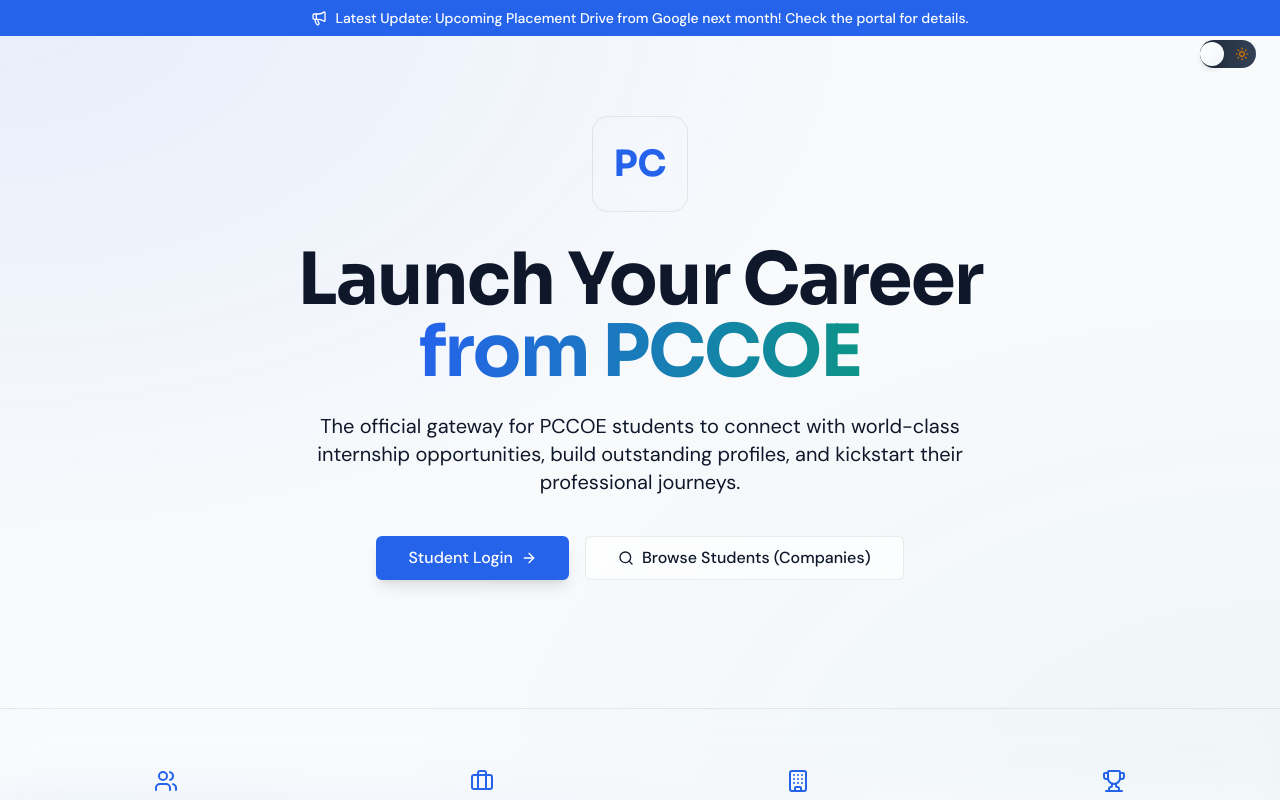
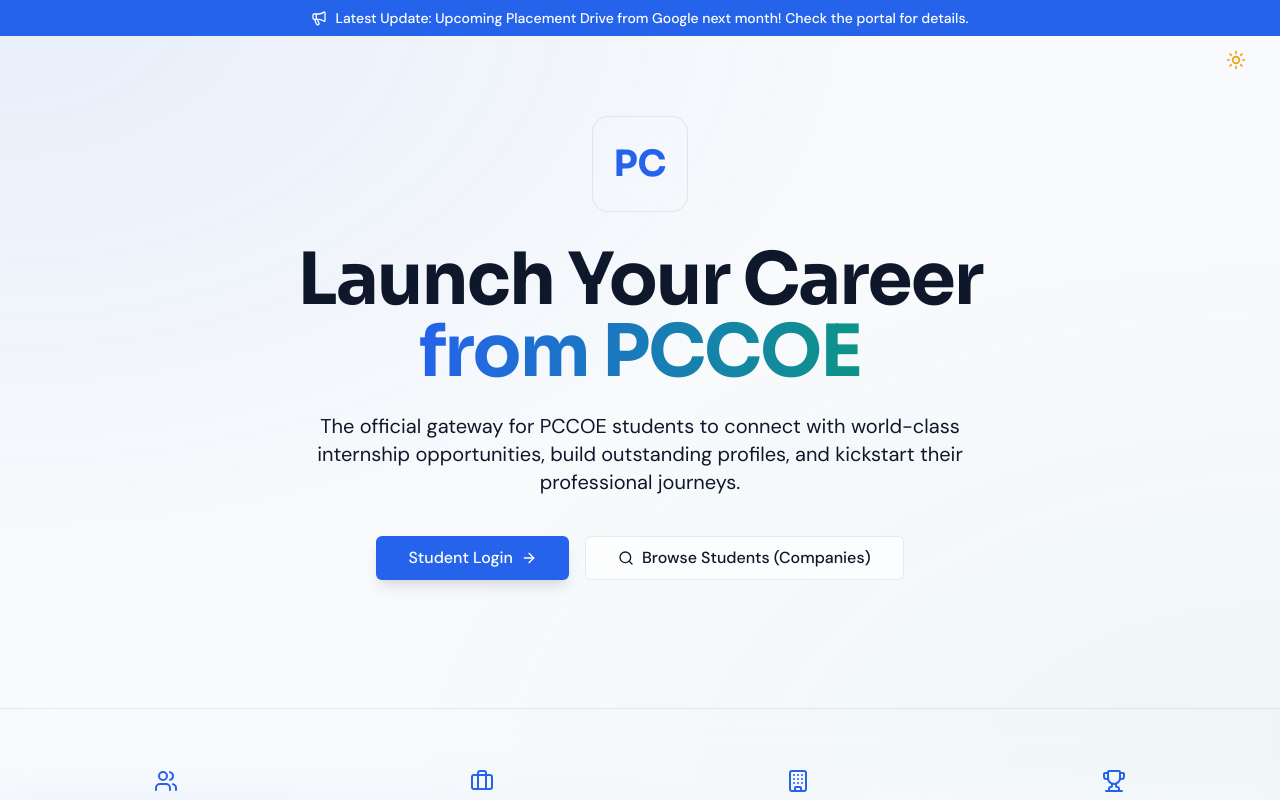
Before and after one commit to Pratik7897/InternPC, a React (Vite) app in the folder pccoe-internship-portal/: page / in a window 1280 px wide. Shown: the top 800 px of the page. Built offline with nearby package versions, Linux system fonts and the light colour scheme.

Commit message:
refactor: redesign ThemeToggle component with icon-based animation and simplified styling

```diff
--- a/pccoe-internship-portal/src/components/ui/ThemeToggle.jsx
+++ b/pccoe-internship-portal/src/components/ui/ThemeToggle.jsx
@@ -8,29 +8,22 @@
   return (
     <button
       onClick={toggleTheme}
-      className="relative w-14 h-7 rounded-full bg-gradient-to-r from-[#1e293b] to-[#334155] dark:from-[#1e293b] dark:to-[#334155] transition-all duration-300 hover:shadow-lg hover:shadow-accent-blue/20 group"
+      className="relative inline-flex items-center justify-center w-10 h-10 overflow-hidden rounded-full transition-colors duration-300 hover:bg-slate-100 dark:hover:bg-slate-800 text-slate-700 dark:text-slate-300 focus:outline-none focus:ring-2 focus:ring-accent-blue/50 group"
       aria-label={`Switch to ${isDark ? 'light' : 'dark'} mode`}
     >
-      <div className="absolute inset-0 flex items-center justify-between px-1">
-        <div className={`flex items-center justify-center w-5 h-5 rounded-full transition-all duration-300 ${isDark ? 'translate-x-0' : 'translate-x-7'}`}>
-          {isDark ? (
-            <Moon className="w-3.5 h-3.5 text-accent-blue" />
-          ) : (
-            <Sun className="w-3.5 h-3.5 text-accent-gold" />
-          )}
-        </div>
-      </div>
+      <Sun
+        className={`absolute w-5 h-5 transition-all duration-500 ease-in-out ${
+          isDark ? '-rotate-90 opacity-0 scale-50' : 'rotate-0 opacity-100 scale-100 text-amber-500 group-hover:text-amber-600'
+        }`}
+      />
+      <Moon
+        className={`absolute w-5 h-5 transition-all duration-500 ease-in-out ${
+          isDark ? 'rotate-0 opacity-100 scale-100 text-blue-400 group-hover:text-blue-300' : 'rotate-90 opacity-0 scale-50'
+        }`}
+      />
 
-      <div
-        className={`
-          absolute top-0.5 w-6 h-6 rounded-full
-          bg-gradient-to-br from-white to-slate-100
-          dark:from-accent-blue/20 dark:to-accent-blue/10
-          shadow-md transition-all duration-300 ease-out
-          ${isDark ? 'left-0.5' : 'left-7.5'}
-          group-hover:scale-110
-        `}
-      />
+      {/* Optional minimal subtle background glow effect */}
+      <span className="absolute inset-0 rounded-full bg-current opacity-0 transition-opacity duration-300 group-hover:opacity-5"></span>
     </button>
   )
 }
```
